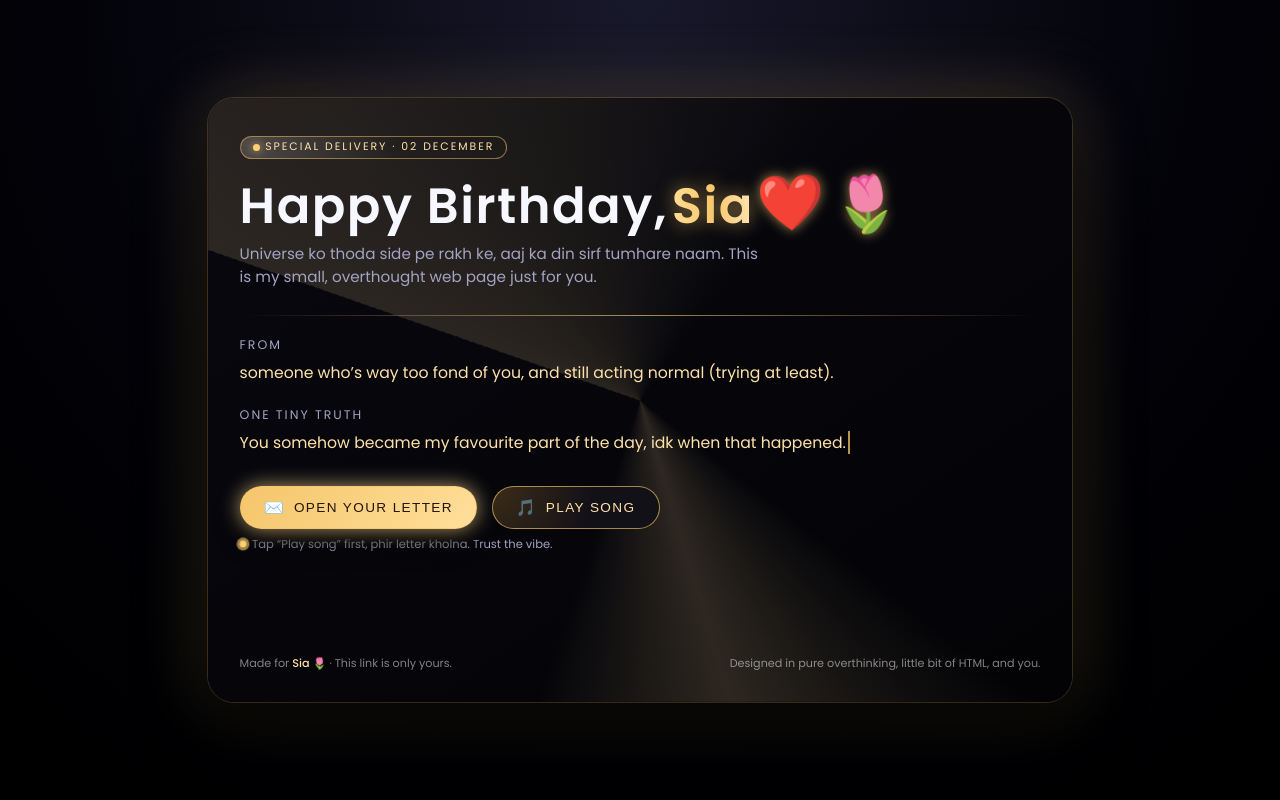
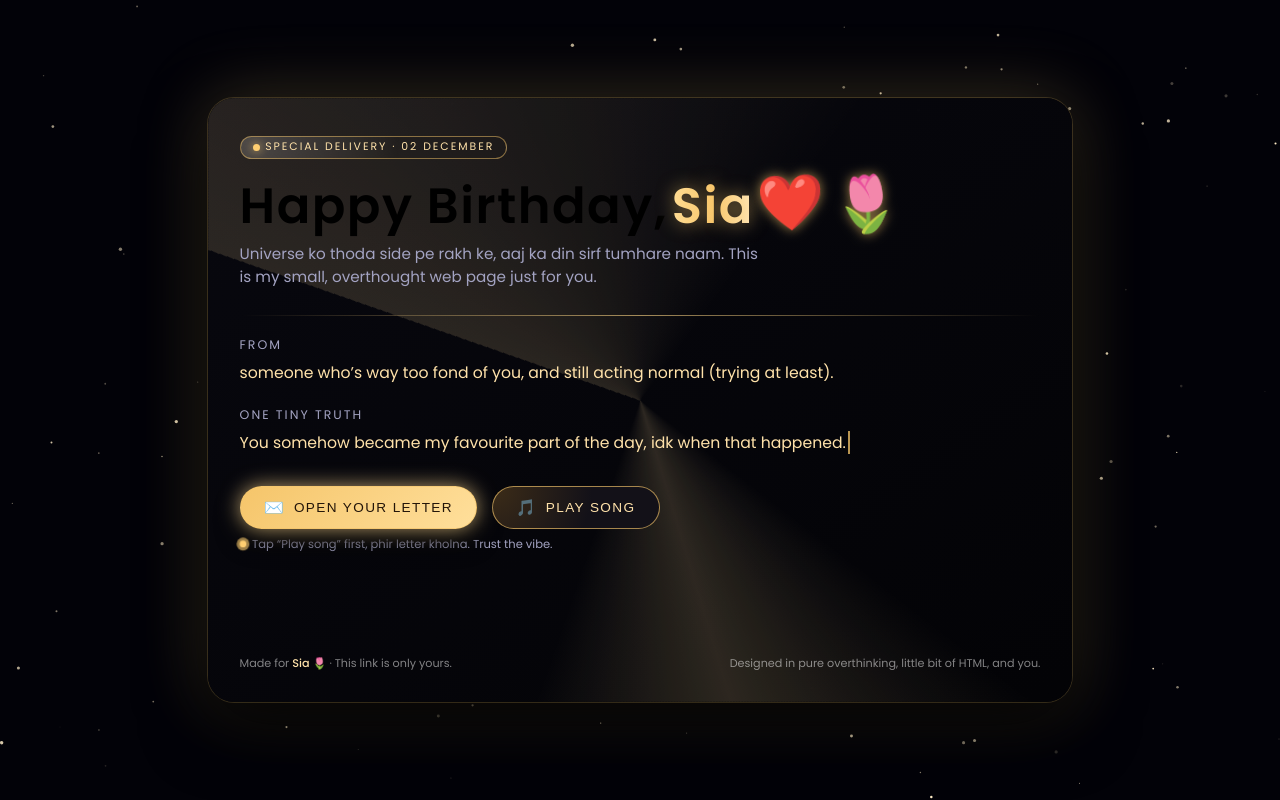
Before and after one commit to iposecorpse/iposecorpse.github.io, a plain HTML site: page index.html in a window 1280 px wide. Drawn offline with Linux system fonts and the light colour scheme.

Commit message:
Update index.html

```diff
--- a/index.html
+++ b/index.html
@@ -21,13 +21,15 @@
 
     *{margin:0;padding:0;box-sizing:border-box;}
 
-    html,body{
-      height:100%;
-      font-family:"Poppins",system-ui,-apple-system,BlinkMacSystemFont,"Segoe UI",sans-serif;
-      background:radial-gradient(circle at top,#18182b 0,#020208 55%,#000 100%);
-      color:var(--text);
-      overflow-x:hidden;
-    }
+   html,
+body {
+  height: 100%;
+  font-family: "Poppins", system-ui, -apple-system, BlinkMacSystemFont, "Segoe UI",
+    sans-serif;
+  background: #020208;  /* plain dark so the canvas stars are visible */
+  color: var(--text-main);
+  overflow-x: hidden;
+}
 
     body{
       display:flex;
@@ -37,12 +39,13 @@
     }
 
     /* star canvas */
-    canvas#star-canvas{
-      position:fixed;
-      inset:0;
-      z-index:-2;
-      background:#02030a;
-    }
+   canvas#star-canvas {
+  position: fixed;
+  inset: 0;
+  z-index: 0;   /* stars ABOVE the background, but BELOW content */
+  background: transparent; /* IMPORTANT: remove that dark paint */
+  pointer-events: none;    /* so you can still scroll */
+}
 
     /* soft glow bg */
     .vignette{
```
